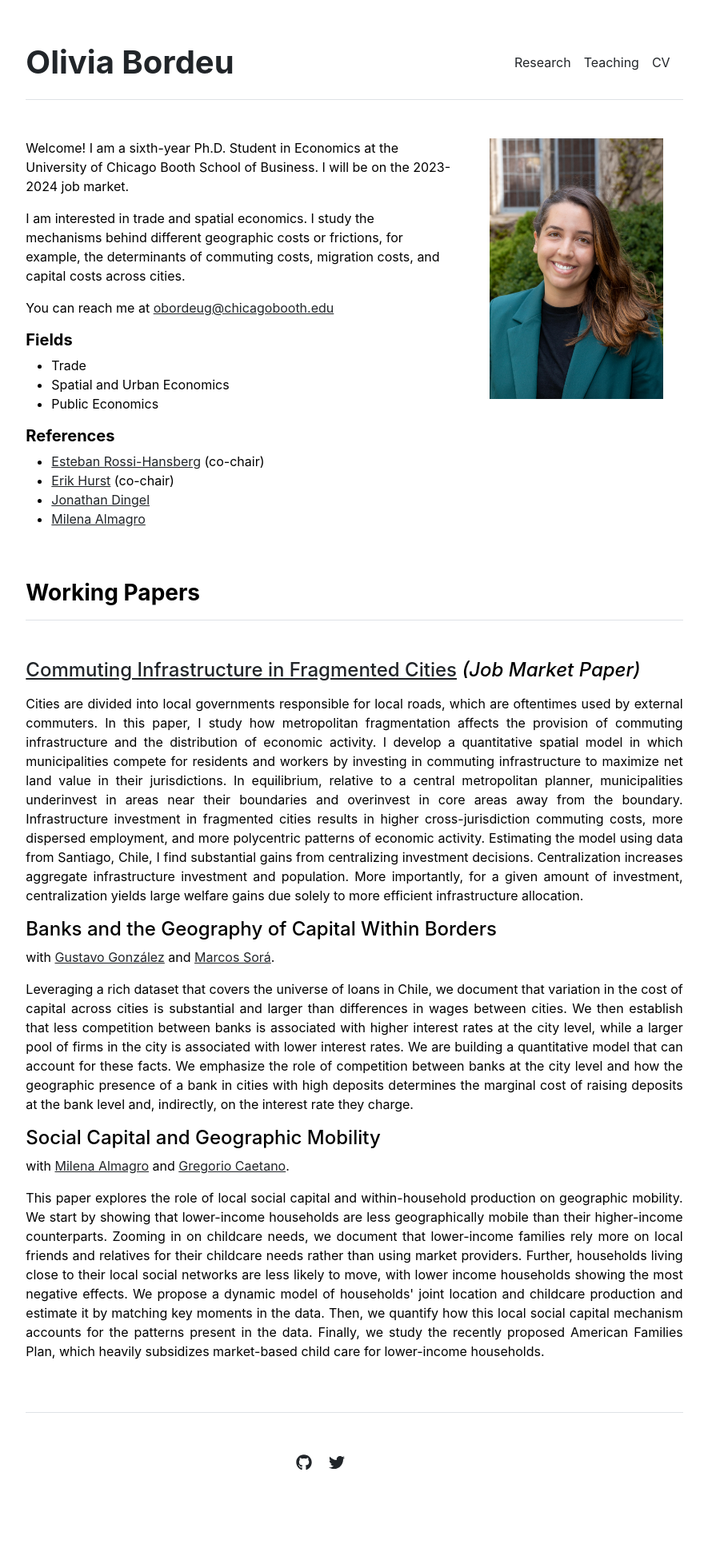
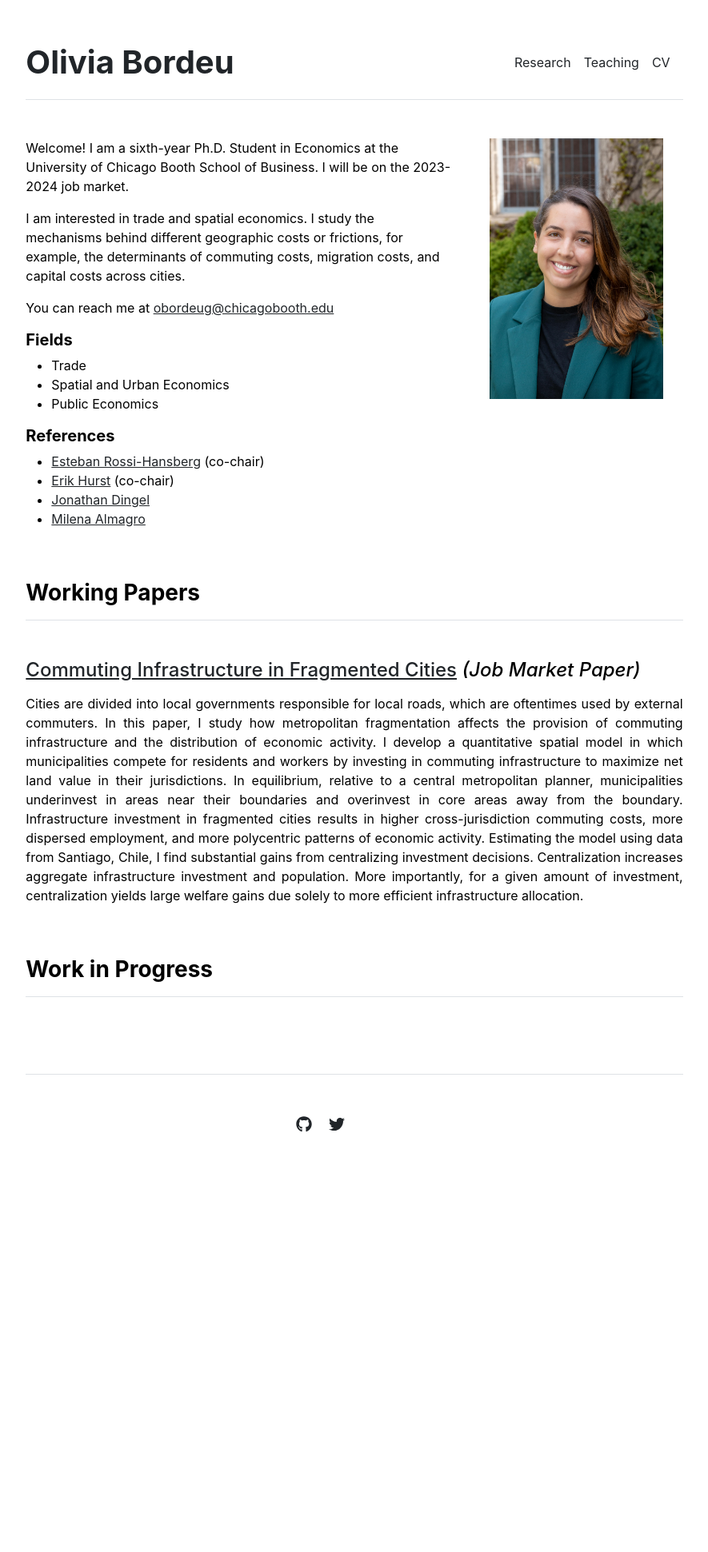
Before and after one commit to obordeu/obordeu.github.io, a Jekyll site: the page built from index.md, in a window 1280 px wide. Shown: the whole page at 80% size, without its empty margins (197-1082 px from the left). Built offline with Jekyll 4.4.1, drawn with Linux system fonts in a browser that asks for light colours; after the commit the page ends 1518 px from its top, so only the background shows below that.

Commit message:
Divide paper in working vs work in progress

```diff
--- a/_data/research.yml
+++ b/_data/research.yml
@@ -1,4 +1,2 @@
 index:
 - {name: '<a href="https://www.oliviabordeu.com/papers/fragmented_cities_obordeu.pdf">Commuting Infrastructure in Fragmented Cities</a> <em>(Job Market Paper)</em>', coauthors: '', coathors_website: '', summary: 'Cities are divided into local governments responsible for local roads, which are oftentimes used by external commuters. In this paper, I study how metropolitan fragmentation affects the provision of commuting infrastructure and the distribution of economic activity. I develop a quantitative spatial model in which municipalities compete for residents and workers by investing in commuting infrastructure to maximize net land value in their jurisdictions. In equilibrium, relative to a central metropolitan planner, municipalities underinvest in areas near their boundaries and overinvest in core areas away from the boundary. Infrastructure investment in fragmented cities results in higher cross-jurisdiction commuting costs, more dispersed employment, and more polycentric patterns of economic activity. Estimating the model using data from Santiago, Chile, I find substantial gains from centralizing investment decisions. Centralization increases aggregate infrastructure investment and population. More importantly, for a given amount of investment, centralization yields large welfare gains due solely to more efficient infrastructure allocation.' }
-- {name: 'Banks and the Geography of Capital Within Borders', coauthors: [{name: 'Gustavo González', website: 'https://sites.google.com/view/gustavo-gonzalez', del: ' and '},{name: 'Marcos Sorá', website: 'https://www.marcossora.com/', del: '.'}], summary: 'Leveraging a rich dataset that covers the universe of loans in Chile, we document that variation in the cost of capital across cities is substantial and larger than differences in wages between cities. We then establish that less competition between banks is associated with higher interest rates at the city level, while a larger pool of firms in the city is associated with lower interest rates. We are building a quantitative model that can account for these facts. We emphasize the role of competition between banks at the city level and how the geographic presence of a bank in cities with high deposits determines the marginal cost of raising deposits at the bank level and, indirectly, on the interest rate they charge.'}
-- {name: 'Social Capital and Geographic Mobility', coauthors: [{name: 'Milena Almagro', website: 'https://www.milena-almagro.com/', del: ' and '},{name: 'Gregorio Caetano', website: 'http://www.gregoriocaetano.net/', del: '.'}], summary: "This paper explores the role of local social capital and within-household production on geographic mobility. We start by showing that lower-income households are less geographically mobile than their higher-income counterparts. Zooming in on childcare needs, we document that lower-income families rely more on local friends and relatives for their childcare needs rather than using market providers. Further, households living close to their local social networks are less likely to move, with lower income households showing the most negative effects. We propose a dynamic model of households' joint location and childcare production and estimate it by matching key moments in the data. Then, we quantify how this local social capital mechanism accounts for the patterns present in the data. Finally, we study the recently proposed American Families Plan, which heavily subsidizes market-based child care for lower-income households."}
--- /dev/null
+++ b/_data/wip.yml
@@ -0,0 +1,2 @@
+- {name: 'Banks and the Geography of Capital Within Borders', coauthors: [{name: 'Gustavo González', website: 'https://sites.google.com/view/gustavo-gonzalez', del: ' and '},{name: 'Marcos Sorá', website: 'https://www.marcossora.com/', del: '.'}], summary: 'Leveraging a rich dataset that covers the universe of loans in Chile, we document that variation in the cost of capital across cities is substantial and larger than differences in wages between cities. We then establish that less competition between banks is associated with higher interest rates at the city level, while a larger pool of firms in the city is associated with lower interest rates. We are building a quantitative model that can account for these facts. We emphasize the role of competition between banks at the city level and how the geographic presence of a bank in cities with high deposits determines the marginal cost of raising deposits at the bank level and, indirectly, on the interest rate they charge.'}
+- {name: 'Social Capital and Geographic Mobility', coauthors: [{name: 'Milena Almagro', website: 'https://www.milena-almagro.com/', del: ' and '},{name: 'Gregorio Caetano', website: 'http://www.gregoriocaetano.net/', del: '.'}], summary: "This paper explores the role of local social capital and within-household production on geographic mobility. We start by showing that lower-income households are less geographically mobile than their higher-income counterparts. Zooming in on childcare needs, we document that lower-income families rely more on local friends and relatives for their childcare needs rather than using market providers. Further, households living close to their local social networks are less likely to move, with lower income households showing the most negative effects. We propose a dynamic model of households' joint location and childcare production and estimate it by matching key moments in the data. Then, we quantify how this local social capital mechanism accounts for the patterns present in the data. Finally, we study the recently proposed American Families Plan, which heavily subsidizes market-based child care for lower-income households."}
--- a/_includes/research.html
+++ b/_includes/research.html
@@ -13,4 +13,18 @@
         <p align="justify">{{ item.summary }}</p>
       {% endfor %}
   </div>
+    <div>
+    <h3 class="fw-bold border-bottom pb-3 mb-5">Work in Progress</h3>
+      {% for item in site.data.wip.index %}
+        <p><h4>{{ item.name }}</h4>
+          {% if item.coauthors!='' %}
+            with
+            {% for coauthor in item.coauthors %}
+              <a href={{coauthor.website}}>{{ coauthor.name }}</a>{{ coauthor.del }}
+            {% endfor %}
+          {% endif %}
+          </p>
+        <p align="justify">{{ item.summary }}</p>
+      {% endfor %}
+  </div>
 </div>
```
